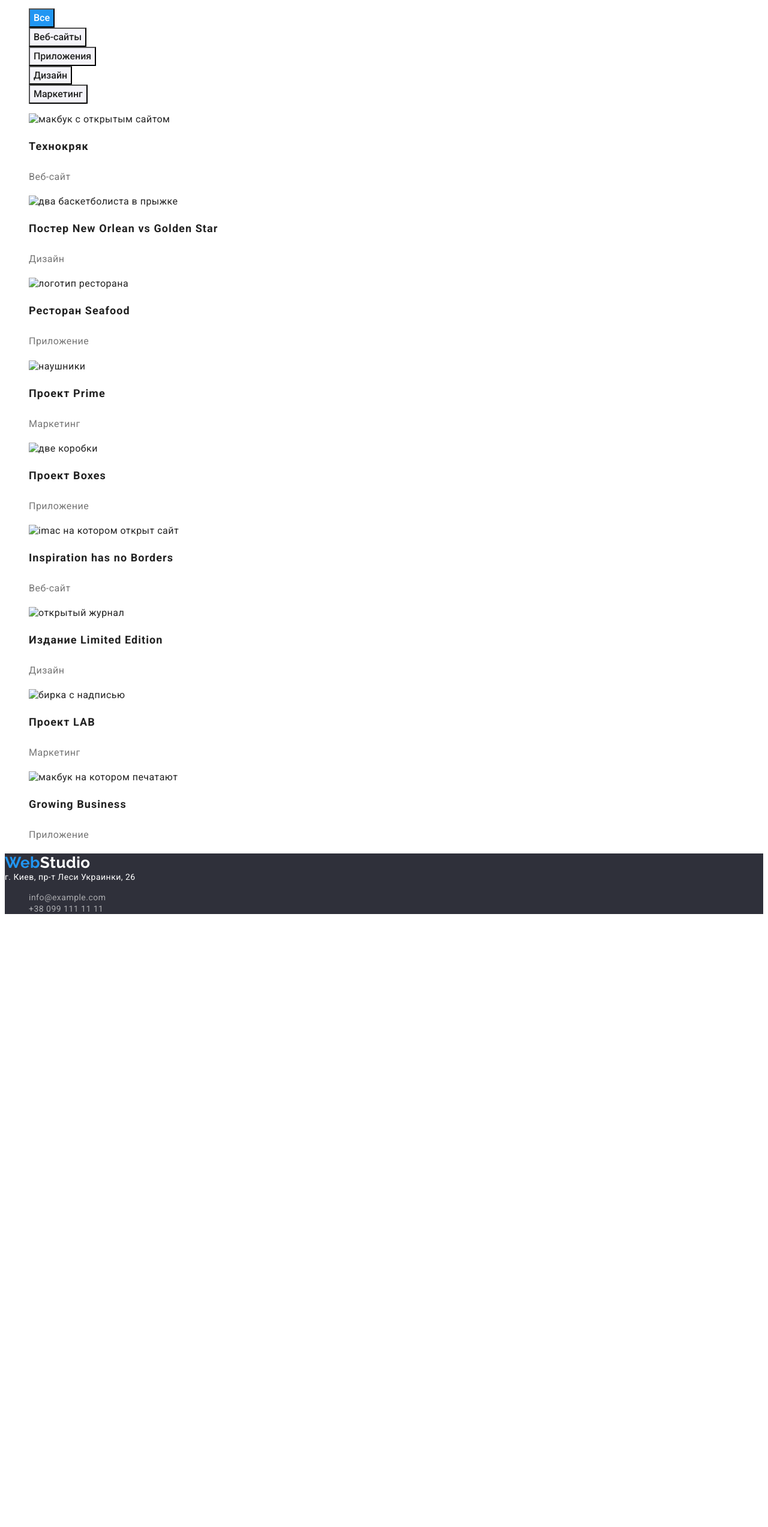
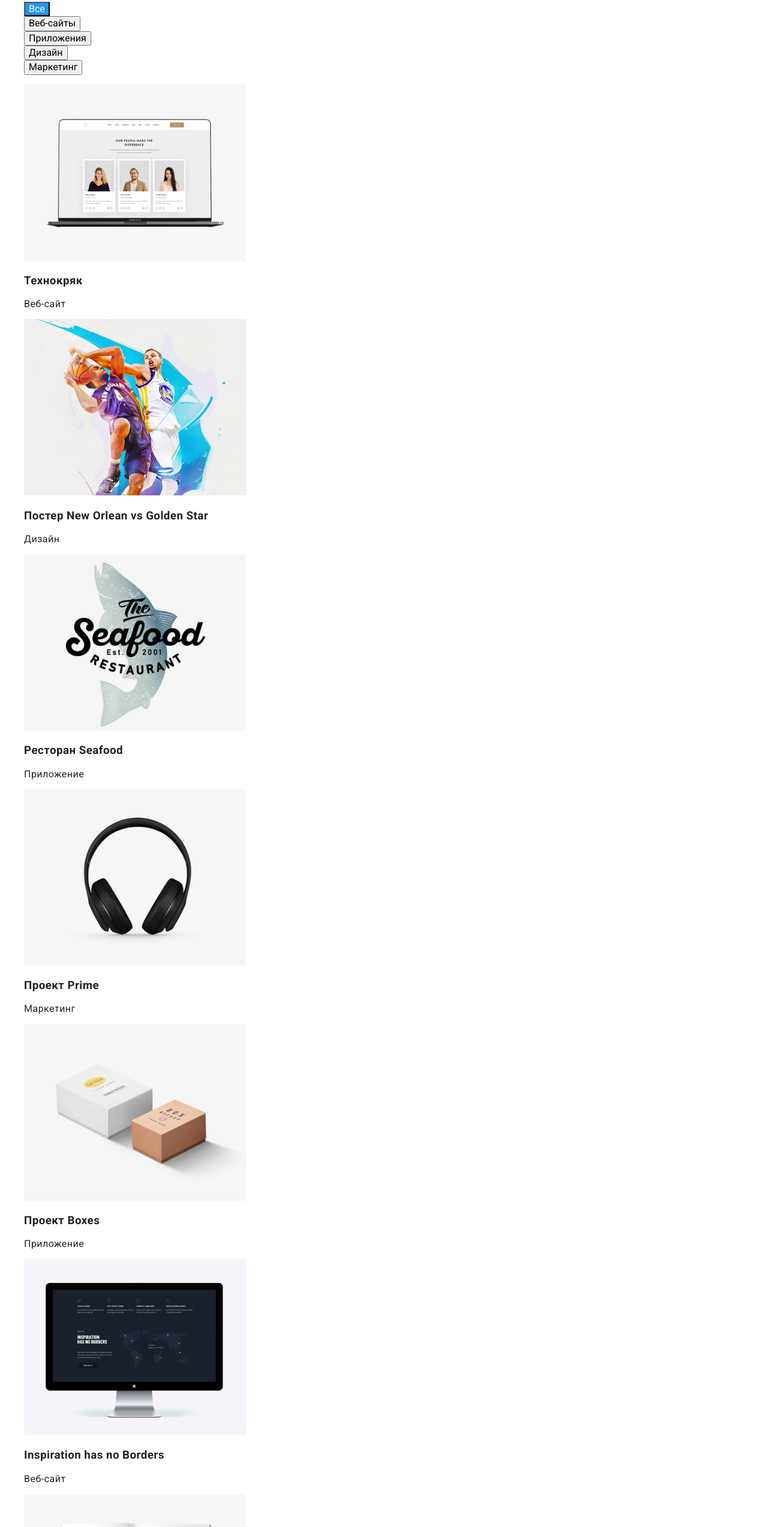
Before and after one commit to b3dyk/goit-markup-hw-03, a plain HTML site: page portfolio.html in a window 1280 px wide. Shown: the part 254-2800 px from the top of the page at 60% size. Before the commit the page ends 1794 px from the top, so only its background shows below. Drawn offline with nearby package versions, Linux system fonts and the light colour scheme.

Commit message:
update html files

```diff
--- a/index.html
+++ b/index.html
@@ -11,12 +11,20 @@
       href="https://fonts.googleapis.com/css2?family=Raleway:wght@700&family=Roboto:wght@400;500;700;900&display=swap"
       rel="stylesheet"
     />
+    <link
+      rel="stylesheet"
+      href="https://cdnjs.cloudflare.com/ajax/libs/modern-normalize/1.1.0/modern-normalize.min.css"
+      integrity="sha512-wpPYUAdjBVSE4KJnH1VR1HeZfpl1ub8YT/NKx4PuQ5NmX2tKuGu6U/JRp5y+Y8XG2tV+wKQpNHVUX03MfMFn9Q=="
+      crossorigin="anonymous"
+      referrerpolicy="no-referrer"
+    />
     <link rel="stylesheet" href="./css/styles.css" />
   </head>
   <body>
     <!-- header -->
-    <header>
-      <nav>
+    <header class="header">
+      <div class="container">
+        <nav class="nav">
           <a href="./index.html" class="logo">Web<span class="accent">Studio</span></a>
           <ul class="nav-list list">
             <li class="nav-item"><a href="./index.html" class="link current-link">Студия</a></li>
@@ -32,107 +40,143 @@
             <a href="tel:+380961111111" class="link">+38 096 111 11 11</a>
           </li>
         </ul>
+      </div>
     </header>
 
     <main>
       <!-- hero-section -->
 
-      <section class="hero">
+      <section class="hero section">
+        <div class="container">
           <h1 class="hero-title">Эффективные решения для вашего бизнеса</h1>
-        <button type="button" class="button">Заказать услугу</button>
+          <button type="button" class="hero-button">Заказать услугу</button>
+        </div>
       </section>
 
       <!-- peculiarities-section -->
 
-      <section class="pecs">
-        <h2 class="pecs-title">Особенности</h2>
+      <section class="pecs section">
+        <div class="container">
+          <h2 class="pecs-title visually-hidden">Особенности</h2>
         <ul class="pecs-list list">
           <li class="pecs-item">
-            <h3 class="title">Внимание к деталям</h3>
-            <p class="text">
+            <h3 class="pecs-subtitle">Внимание к деталям</h3>
+            <p class="pecs-text">
               Идейные соображения, а также начало повседневной работы по формированию позиции.
             </p>
           </li>
           <li class="pecs-item">
-            <h3 class="title">Пунктуальность</h3>
-            <p class="text">
+            <h3 class="pecs-subtitle">Пунктуальность</h3>
+            <p class="pecs-text">
               Задача организации, в особенности же рамки и место обучения кадров влечет за собой.
             </p>
           </li>
           <li class="pecs-item">
-            <h3 class="title">Планирование</h3>
-            <p class="text">
+            <h3 class="pecs-subtitle">Планирование</h3>
+            <p class="pecs-text">
               Равным образом консультация с широким активом в значительной степени обуславливает.
             </p>
           </li>
           <li class="pecs-item">
-            <h3 class="title">Современные технологии</h3>
-            <p class="text">
+            <h3 class="pecs-subtitle">Современные технологии</h3>
+            <p class="pecs-text">
               Значимость этих проблем настолько очевидна, что реализация плановых заданий.
             </p>
           </li>
         </ul>
+        </div>
       </section>
 
       <!-- work-section -->
 
-      <section class="work">
+      <section class="work section">
+        <div class="container">
           <h2 class="work-title">Чем мы занимаемся</h2>
         <ul class="work-list list">
           <li class="work-item">
-            <img src="./images/box-1.jpg" alt="Верстка сайта" width="370" />
+            <img class="work-img" src="./images/work/box-1.jpg" alt="Верстка сайта" width="370" />
           </li>
           <li class="work-item">
-            <img src="./images/box-2.jpg" alt="Создание стиля" width="370" />
+            <img class="work-img" src="./images/work/box-2.jpg" alt="Создание стиля" width="370" />
           </li>
           <li class="work-item">
-            <img src="./images/box-3.jpg" alt="Выбор цветовой палитры" width="370" />
+            <img
+              class="work-img"
+              src="./images/work/box-3.jpg"
+              alt="Выбор цветовой палитры"
+              width="370"
+            />
           </li>
         </ul>
+        </div>
       </section>
 
       <!-- team-section -->
 
-      <section class="team">
+      <section class="team section">
+        <div class="container">
           <h2 class="team-title">Наша Команда</h2>
         <ul class="team-list list">
           <li class="team-item">
-            <img src="./images/igor.jpg" alt="фото Игоря Демьяненко" width="270" />
-            <h3 class="name">Игорь Демьяненко</h3>
-            <p class="position">Product Designer</p>
+            <img
+              class="team-img"
+              src="./images/team/igor.jpg"
+              alt="фото Игоря Демьяненко"
+              width="270"
+            />
+            <h3 class="team-name">Игорь Демьяненко</h3>
+            <p class="team-position">Product Designer</p>
           </li>
           <li class="team-item">
-            <img src="./images/olga.jpg" alt="фото Ольги Репиной" width="270" />
-            <h3 class="name">Ольга Репина</h3>
-            <p class="position">Frontend Developer</p>
+            <img
+              class="team-img"
+              src="./images/team/olga.jpg"
+              alt="фото Ольги Репиной"
+              width="270"
+            />
+            <h3 class="team-name">Ольга Репина</h3>
+            <p class="team-position">Frontend Developer</p>
           </li>
           <li class="team-item">
-            <img src="./images/nikola.jpg" alt="фото Николая Тарасова" width="270" />
-            <h3 class="name">Николай Тарасов</h3>
-            <p class="position">Marketing</p>
+            <img
+              class="team-img"
+              src="./images/team/nikola.jpg"
+              alt="фото Николая Тарасова"
+              width="270"
+            />
+            <h3 class="team-name">Николай Тарасов</h3>
+            <p class="team-position">Marketing</p>
           </li>
           <li class="team-item">
-            <img src="./images/michael.jpg" alt="фото Михаила Ермакова" width="270" />
-            <h3 class="name">Михаил Ермаков</h3>
-            <p class="position">UI Designer</p>
+            <img
+              class="team-img"
+              src="./images/team/michael.jpg"
+              alt="фото Михаила Ермакова"
+              width="270"
+            />
+            <h3 class="team-name">Михаил Ермаков</h3>
+            <p class="team-position">UI Designer</p>
           </li>
         </ul>
+        </div>
       </section>
     </main>
 
     <!-- footer -->
 
     <footer class="footer">
+      <div class="container">
         <a href="./index.html" class="footer-logo">Web<span class="accent">Studio</span></a>
       <address class="address">г. Киев, пр-т Леси Украинки, 26</address>
-      <ul class="foot-contacts-list list">
-        <li class="foot-contacts-item">
+      <ul class="footer-list list">
+        <li class="footer-item">
           <a href="mailto:info@example.com" class="link">info@example.com</a>
         </li>
-        <li class="foot-contacts-item">
+        <li class="footer-item">
           <a href="tel:+380991111111" class="link">+38 099 111 11 11</a>
         </li>
       </ul>
+      </div>
     </footer>
   </body>
 </html>
--- a/portfolio.html
+++ b/portfolio.html
@@ -11,13 +11,21 @@
       href="https://fonts.googleapis.com/css2?family=Raleway:wght@700&family=Roboto:wght@400;500;700;900&display=swap"
       rel="stylesheet"
     />
+    <link
+      rel="stylesheet"
+      href="https://cdnjs.cloudflare.com/ajax/libs/modern-normalize/1.1.0/modern-normalize.min.css"
+      integrity="sha512-wpPYUAdjBVSE4KJnH1VR1HeZfpl1ub8YT/NKx4PuQ5NmX2tKuGu6U/JRp5y+Y8XG2tV+wKQpNHVUX03MfMFn9Q=="
+      crossorigin="anonymous"
+      referrerpolicy="no-referrer"
+    />
     <link rel="stylesheet" href="./css/styles.css" />
   </head>
   <body>
     <!-- header -->
 
-    <header>
-      <nav>
+    <header class="header">
+      <div class="container">
+        <nav class="nav">
           <a href="./index.html" class="logo">Web<span class="accent">Studio</span></a>
           <ul class="nav-list list">
             <li class="nav-item"><a href="./index.html" class="link">Студия</a></li>
@@ -35,111 +43,171 @@
             <a href="tel:+380961111111" class="link">+38 096 111 11 11</a>
           </li>
         </ul>
+      </div>
     </header>
 
     <main>
       <!-- portfolio-section -->
 
-      <section class="portfolio">
-        <h2 class="portfolio-title">Портфолио</h2>
+      <section class="portfolio section">
+        <div class="container">
+          <h2 class="portfolio-title visually-hidden">Портфолио</h2>
           <ul class="filters-list list">
             <li class="filters-item">
-            <button type="button" class="button active-button">Все</button>
+              <button type="button" class="filters-button active-button">Все</button>
             </li>
-          <li class="filters-item"><button type="button" class="button">Веб-сайты</button></li>
-          <li class="filters-item"><button type="button" class="button">Приложения</button></li>
-          <li class="filters-item"><button type="button" class="button">Дизайн</button></li>
-          <li class="filters-item"><button type="button" class="button">Маркетинг</button></li>
+            <li class="filters-item">
+              <button type="button" class="filters-button">Веб-сайты</button>
+            </li>
+            <li class="filters-item">
+              <button type="button" class="filters-button">Приложения</button>
+            </li>
+            <li class="filters-item">
+              <button type="button" class="filters-button">Дизайн</button>
+            </li>
+            <li class="filters-item">
+              <button type="button" class="filters-button">Маркетинг</button>
+            </li>
           </ul>
 
           <ul class="examples-list list">
             <li class="examples-item">
               <img
-              src="./images/technocrack.jpg"
+                class="examples-img"
+                src="./images/portfolio/technocrack.jpg"
                 alt="макбук с открытым сайтом"
                 width="370"
                 height="294"
               />
-            <h3 class="title">Технокряк</h3>
-            <p class="button-text">Веб-сайт</p>
+              <div class="description">
+                <h3 class="examples-subtitle">Технокряк</h3>
+                <p class="examples-button-text">Веб-сайт</p>
+              </div>
             </li>
             <li class="examples-item">
               <img
-              src="./images/new-orlean.jpg"
+                class="examples-img"
+                src="./images/portfolio/new-orlean.jpg"
                 alt="два баскетболиста в прыжке"
                 width="370"
                 height="294"
               />
-            <h3 class="title">Постер New Orlean vs Golden Star</h3>
-            <p class="button-text">Дизайн</p>
-          </li>
-          <li class="examples-item">
-            <img src="./images/seafood.jpg" alt="логотип ресторана" width="370" height="294" />
-            <h3 class="title">Ресторан Seafood</h3>
-            <p class="button-text">Приложение</p>
-          </li>
-          <li class="examples-item">
-            <img src="./images/prime.jpg" alt="наушники" width="370" height="294" />
-            <h3 class="title">Проект Prime</h3>
-            <p class="button-text">Маркетинг</p>
-          </li>
-          <li class="examples-item">
-            <img src="./images/boxes.jpg" alt="две коробки" width="370" height="294" />
-            <h3 class="title">Проект Boxes</h3>
-            <p class="button-text">Приложение</p>
+              <div class="description">
+                <h3 class="examples-subtitle">Постер New Orlean vs Golden Star</h3>
+                <p class="examples-button-text">Дизайн</p>
+              </div>
             </li>
             <li class="examples-item">
               <img
-              src="./images/inspiration.jpg"
+                class="examples-img"
+                src="./images/portfolio/seafood.jpg"
+                alt="логотип ресторана"
+                width="370"
+                height="294"
+              />
+              <div class="description">
+                <h3 class="examples-subtitle">Ресторан Seafood</h3>
+                <p class="examples-button-text">Приложение</p>
+              </div>
+            </li>
+            <li class="examples-item">
+              <img
+                class="examples-img"
+                src="./images/portfolio/prime.jpg"
+                alt="наушники"
+                width="370"
+                height="294"
+              />
+              <div class="description">
+                <h3 class="examples-subtitle">Проект Prime</h3>
+                <p class="examples-button-text">Маркетинг</p>
+              </div>
+            </li>
+            <li class="examples-item">
+              <img
+                class="examples-img"
+                src="./images/portfolio/boxes.jpg"
+                alt="две коробки"
+                width="370"
+                height="294"
+              />
+              <div class="description">
+                <h3 class="examples-subtitle">Проект Boxes</h3>
+                <p class="examples-button-text">Приложение</p>
+              </div>
+            </li>
+            <li class="examples-item">
+              <img
+                class="examples-img"
+                src="./images/portfolio/inspiration.jpg"
                 alt="imac на котором открыт сайт"
                 width="370"
                 height="294"
               />
-            <h3 class="title">Inspiration has no Borders</h3>
-            <p class="button-text">Веб-сайт</p>
+              <div class="description">
+                <h3 class="examples-subtitle">Inspiration has no Borders</h3>
+                <p class="examples-button-text">Веб-сайт</p>
+              </div>
             </li>
             <li class="examples-item">
               <img
-              src="./images/limited-edition.jpg"
+                class="examples-img"
+                src="./images/portfolio/limited-edition.jpg"
                 alt="открытый журнал"
                 width="370"
                 height="294"
               />
-            <h3 class="title">Издание Limited Edition</h3>
-            <p class="button-text">Дизайн</p>
-          </li>
-          <li class="examples-item">
-            <img src="./images/lab.jpg" alt="бирка с надписью" width="370" height="294" />
-            <h3 class="title">Проект LAB</h3>
-            <p class="button-text">Маркетинг</p>
+              <div class="description">
+                <h3 class="examples-subtitle">Издание Limited Edition</h3>
+                <p class="examples-button-text">Дизайн</p>
+              </div>
             </li>
             <li class="examples-item">
               <img
-              src="./images/growing-business.jpg"
+                class="examples-img"
+                src="./images/portfolio/lab.jpg"
+                alt="бирка с надписью"
+                width="370"
+                height="294"
+              />
+              <div class="description">
+                <h3 class="examples-subtitle">Проект LAB</h3>
+                <p class="examples-button-text">Маркетинг</p>
+              </div>
+            </li>
+            <li class="examples-item">
+              <img
+                class="examples-img"
+                src="./images/portfolio/growing-business.jpg"
                 alt="макбук на котором печатают"
                 width="370"
                 height="294"
               />
-            <h3 class="title">Growing Business</h3>
-            <p class="button-text">Приложение</p>
+              <div class="description">
+                <h3 class="examples-subtitle">Growing Business</h3>
+                <p class="examples-button-text">Приложение</p>
+              </div>
             </li>
           </ul>
+        </div>
       </section>
     </main>
 
     <!-- footer -->
 
     <footer class="footer">
+      <div class="container">
         <a href="./index.html" class="footer-logo">Web<span class="accent">Studio</span></a>
         <address class="address">г. Киев, пр-т Леси Украинки, 26</address>
-      <ul class="foot-contacts-list list">
-        <li class="foot-contacts-item">
+        <ul class="footer-list list">
+          <li class="footer-item">
             <a href="mailto:info@example.com" class="link">info@example.com</a>
           </li>
-        <li class="foot-contacts-item">
+          <li class="footer-item">
             <a href="tel:+380991111111" class="link">+38 099 111 11 11</a>
           </li>
         </ul>
+      </div>
     </footer>
   </body>
 </html>
```
Lines whose indentation alone changed are shown as unchanged.
